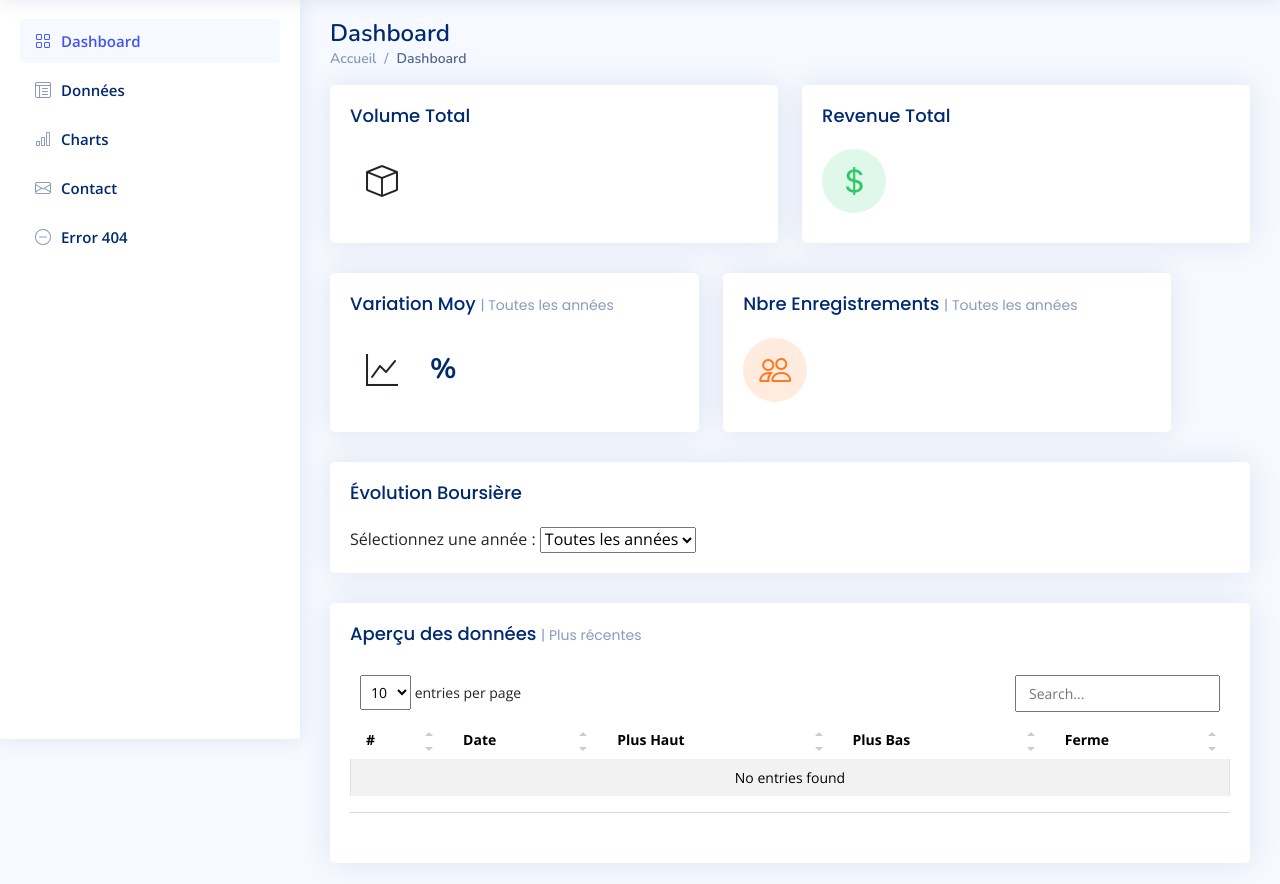
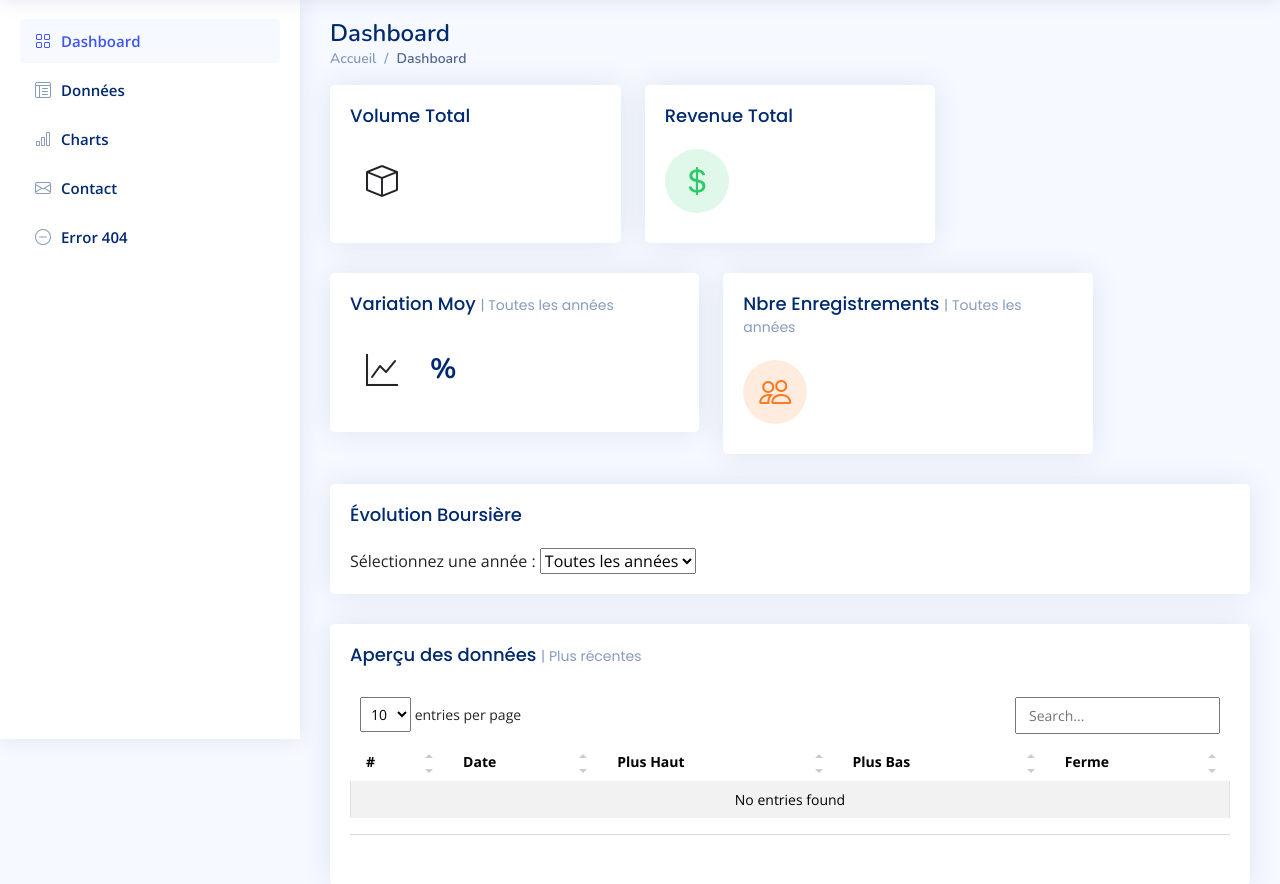
Before and after one commit to DjebeLudovic/cout_apple, a Flask app: template moduleweb/templates/index.html in a window 1280 px wide. Shown: the part 61-945 px from the top of the page. Run offline with Flask 3, Linux system fonts and the light colour scheme; the template is opened without the code that fills it, so the values that code supplies are empty; some libraries are stand-ins or nearby versions.

Commit message:
mise a jour

```diff
--- a/moduleweb/templates/index.html
+++ b/moduleweb/templates/index.html
@@ -114,7 +114,7 @@
           <div class="row">
 
 <!-- Volume Total Card -->
-<div class="col-xxl-3 col-md-6">
+<div class="col-xxl-3 col-md-4">
   <div class="card info-card volume-card">
     <div class="card-body">
       <h5 class="card-title">Volume Total</h5>
@@ -131,7 +131,7 @@
 </div><!-- End Volume Card -->
 
 <!-- Revenue Total Card -->
-<div class="col-xxl-3 col-md-6">
+<div class="col-xxl-3 col-md-4">
   <div class="card info-card revenue-card">
     <div class="card-body">
       <h5 class="card-title">Revenue Total</h5>
@@ -165,7 +165,7 @@
 </div>
 
 <!-- Customers Card -->
-<div class="col-xxl-3 col-md-6">
+<div class="col-xxl-3 col-md-5">
   <div class="card info-card customers-card">
       <div class="card-body">
           <h5 class="card-title">Nbre Enregistrements <span>| {{ selected_year or "Toutes les années" }}</span></h5>
```
